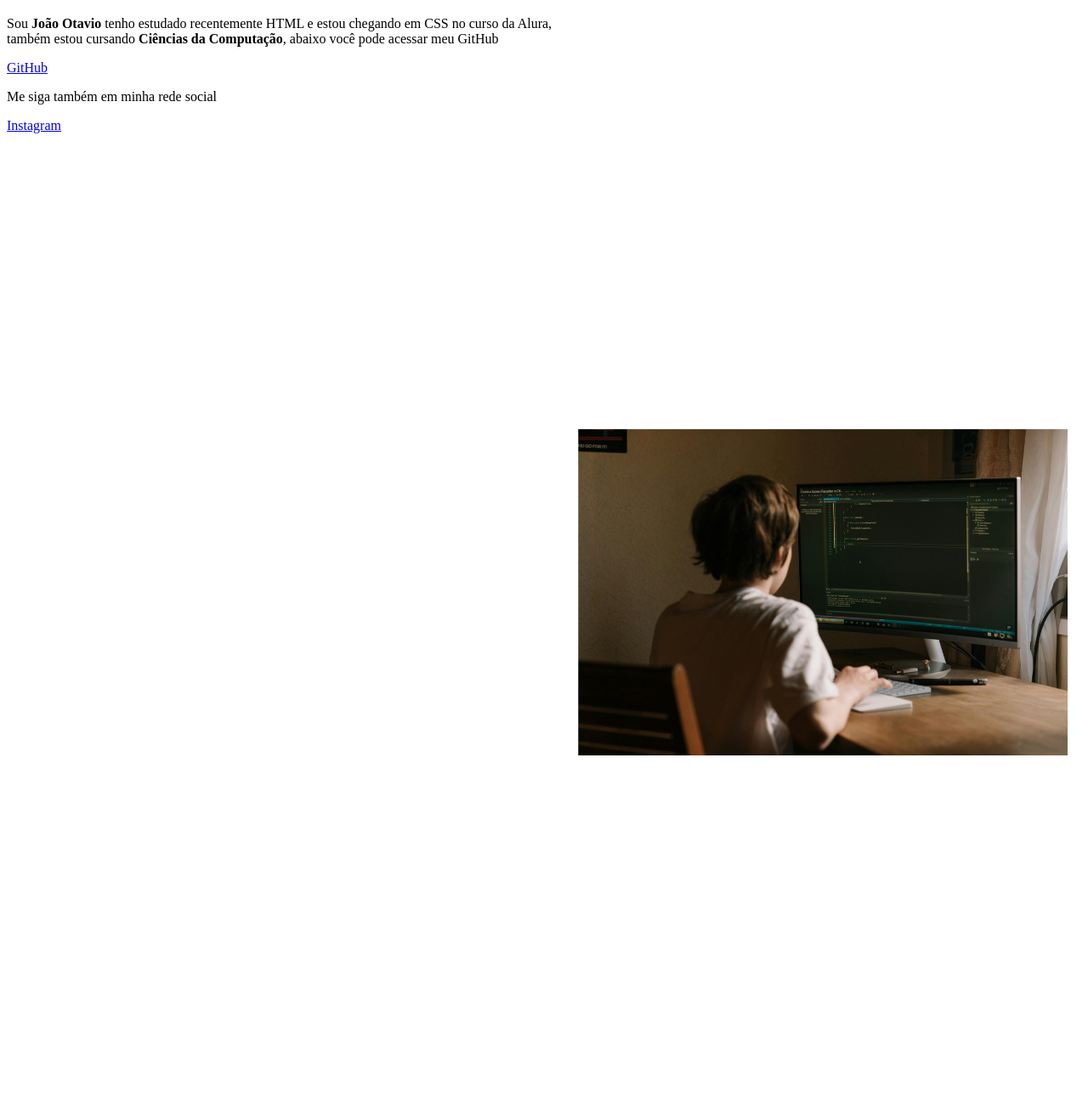
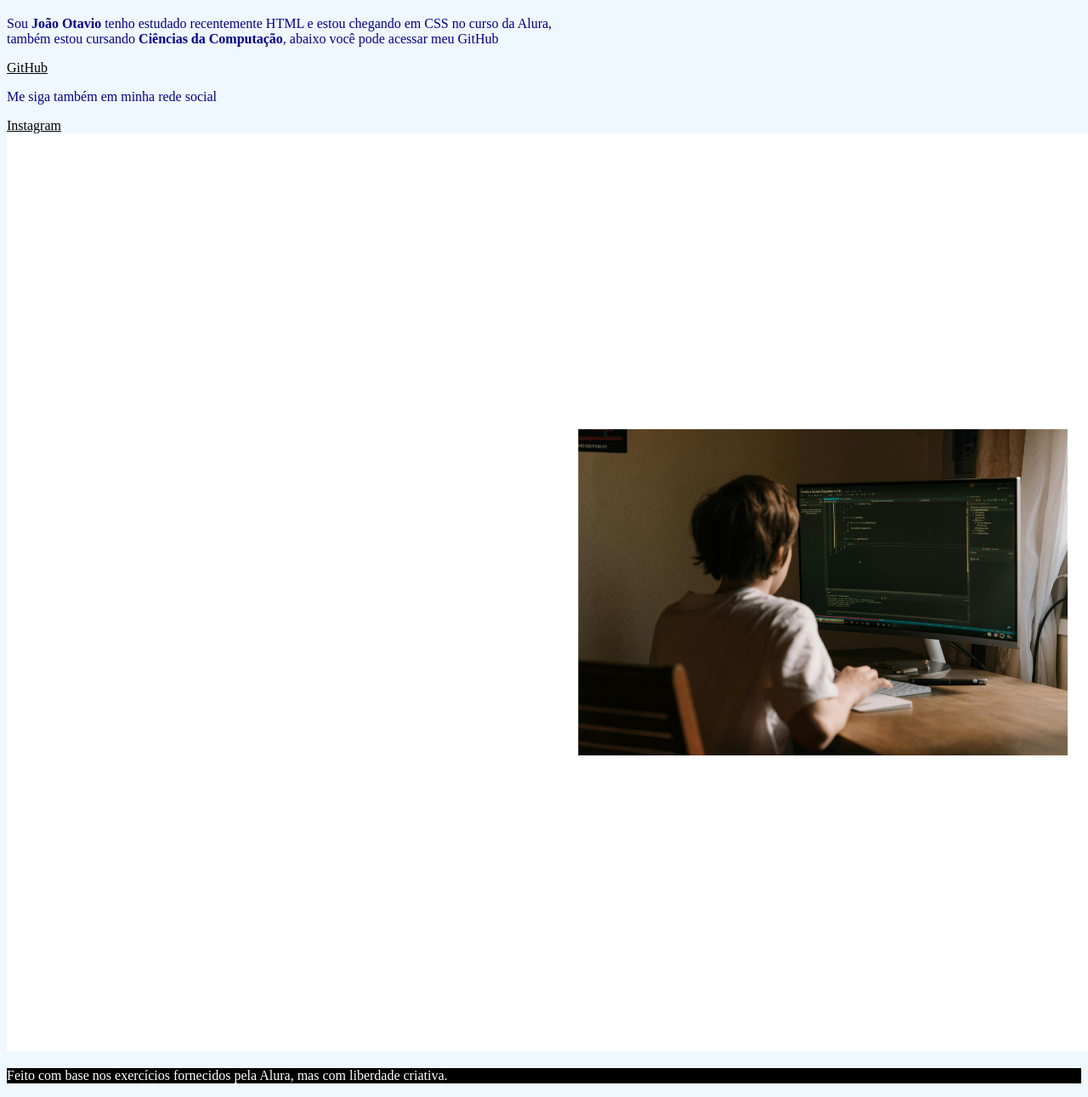
Before and after one commit to JoaoOtavioL/Exercicios02, a plain HTML site: page index.html in a window 1280 px wide. Shown: the part 124-1415 px from the top of the page at 85% size. Before the commit the page ends 1373 px from the top, so only its background shows below. Drawn offline with Linux system fonts and the light colour scheme.

Commit message:
css básico

```diff
--- a/index.html
+++ b/index.html
@@ -4,6 +4,7 @@
     <meta charset="UTF-8">
     <meta name="viewport" content="width=device-width, initial-scale=1.0">
     <title>Portfólio de João Otavio</title>
+    <link rel="stylesheet" href="style.css">
 </head>
 <body>
 
@@ -25,7 +26,10 @@
 
     </main>
 
-    <footer></footer>
+    <footer>
+
+        <p>Feito com base nos exercícios fornecidos pela Alura, mas com liberdade criativa.</p>
+    </footer>
 
 </body>
 </html>
--- /dev/null
+++ b/style.css
@@ -0,0 +1,17 @@
+header {
+    background-color: black;
+}
+
+body {
+    background-color: aliceblue;
+    color: darkblue;
+}
+
+a {
+    color: black;
+}
+
+footer {
+    background-color: black;
+    color: white;
+}
```
